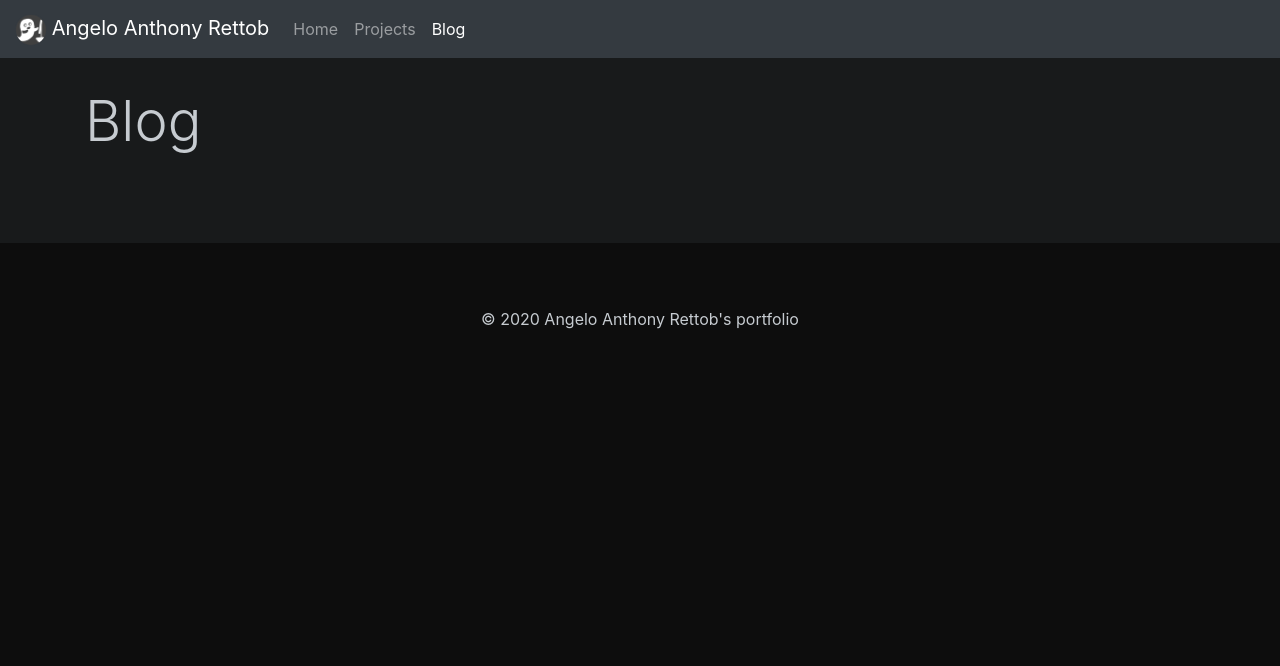
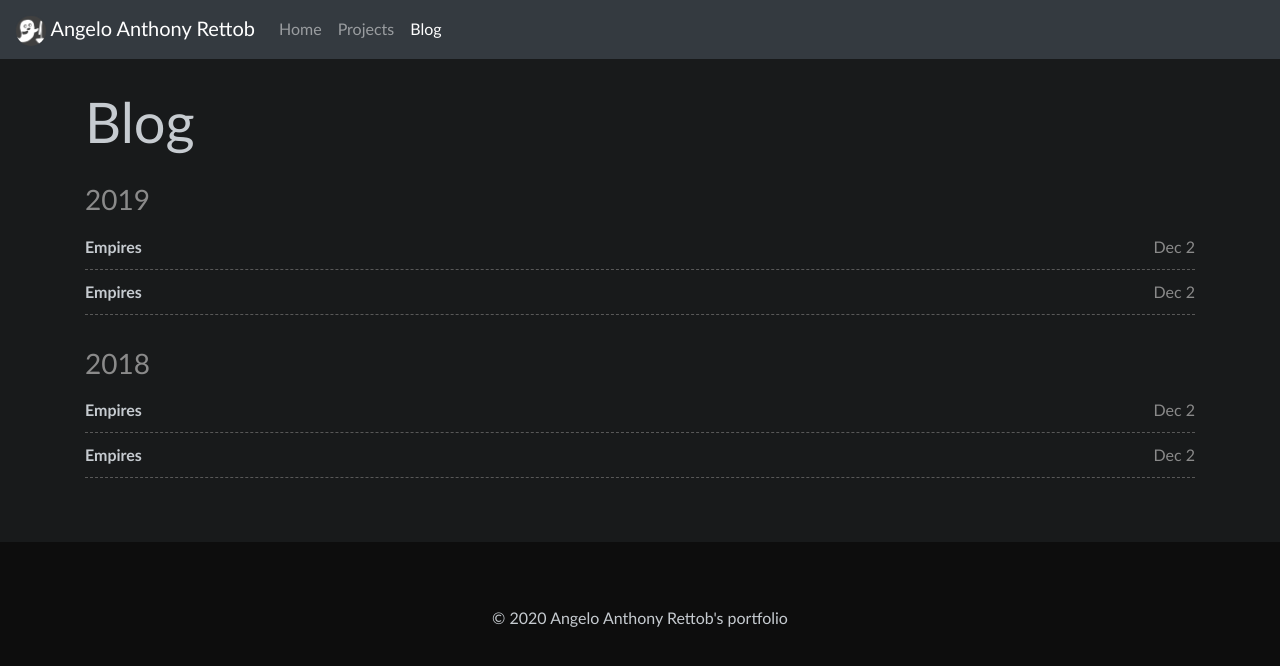
Before and after one commit to antjowie/webdev-sandbox, a plain HTML site: page blog.html in a window 1280 px wide. Drawn offline with nearby package versions, Linux system fonts and the light colour scheme.

Commit message:
Added blog section

```diff
--- a/blog.html
+++ b/blog.html
@@ -55,25 +55,48 @@
   </header>
 
   <main role="main">
-    <!-- Projects -->
-    <section class="projects">
+    <!-- Blog -->
+    <section class="blog">
       <div class="container">
         <h1 class="display-4">Blog</h1>
-        <div class="row row-cols-1 row-cols-lg-2">
 
-          <div class="col mb-4">
-          </div>
+        <div>
+            <h3>2019</h3>
+            <a href="#">
+                <article>
+                    <span class="title">Empires</span>
+                    <span class="date">Dec 2</span>
+                </article>
+            </a>
 
-          <div class="col mb-4">
-          </div>
+            <a href="#">
+                <article>
+                    <span class="title">Empires</span>
+                    <span class="date">Dec 2</span>
+                </article>
+            </a>
+        </div>
 
-          <div class="col mb-4">
-          </div>
+        <div>
+            <h3>2018</h3>
+            <a href="#">
+                <article>
+                    <span class="title">Empires</span>
+                    <span class="date">Dec 2</span>
+                </article>
+            </a>
+
+            <a href="#">
+                <article>
+                    <span class="title">Empires</span>
+                    <span class="date">Dec 2</span>
+                </article>
+            </a>
         </div>
+
 
       </div>
     </section>
-
   </main>
 
   <!-- Footer -->
--- a/css/blog_style.css
+++ b/css/blog_style.css
@@ -1,3 +1,26 @@
-h2 {
-    padding-bottom: 1em;
+h1 {
+    color: #c6cbd0;
+    margin-bottom: 0.5em;
 }
+
+.blog div {
+    margin-bottom: 2em;
+    color: #8a8a8a;
+}
+
+.blog article {
+
+    border-bottom: dashed 1px #585858;
+    padding: 10px 0;
+}
+
+.blog article .title {
+    color: #c6cbd0;
+
+    font-weight: bold;
+}
+
+.blog article .date {
+    color: #8a8a8a;
+    float: right;
+}
--- a/css/style.css
+++ b/css/style.css
@@ -4,6 +4,8 @@ body {
     color: #c6cbd0;
     background-color: #0d0d0d;
     scroll-behavior: smooth;
+
+    font-family: "Trebuchet MS", sans-serif;
 }
 
 main {
```
